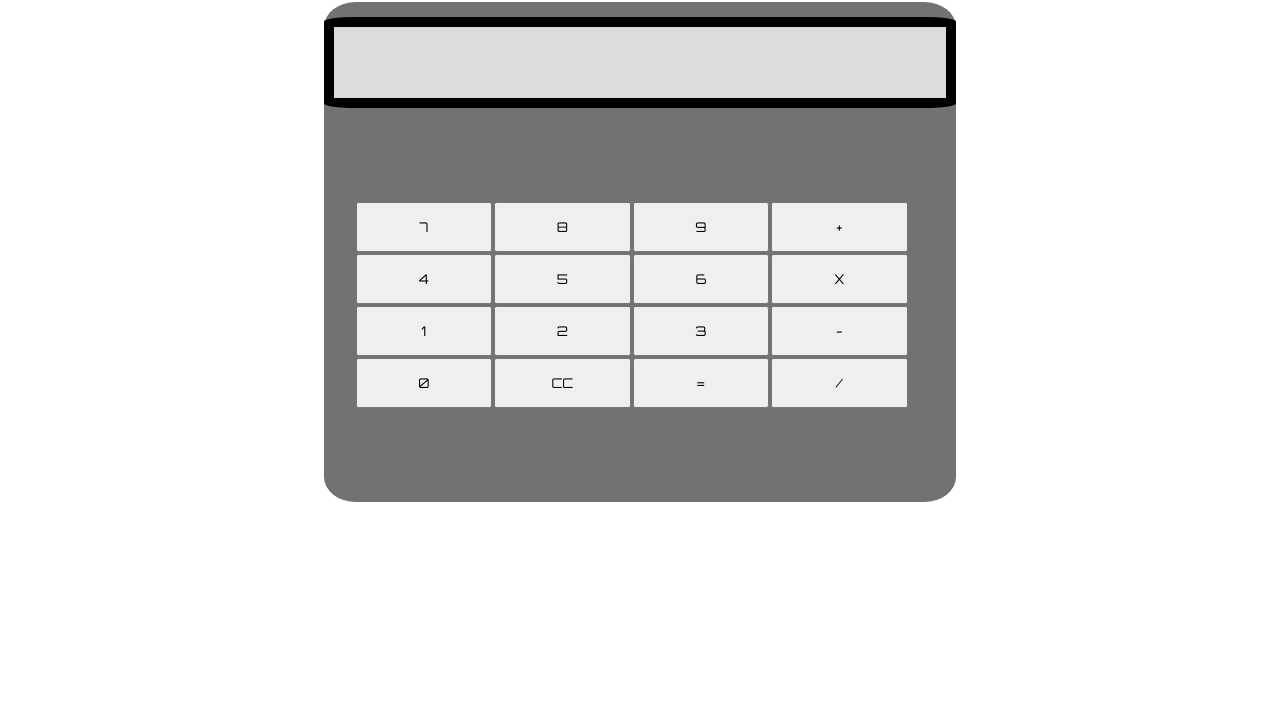
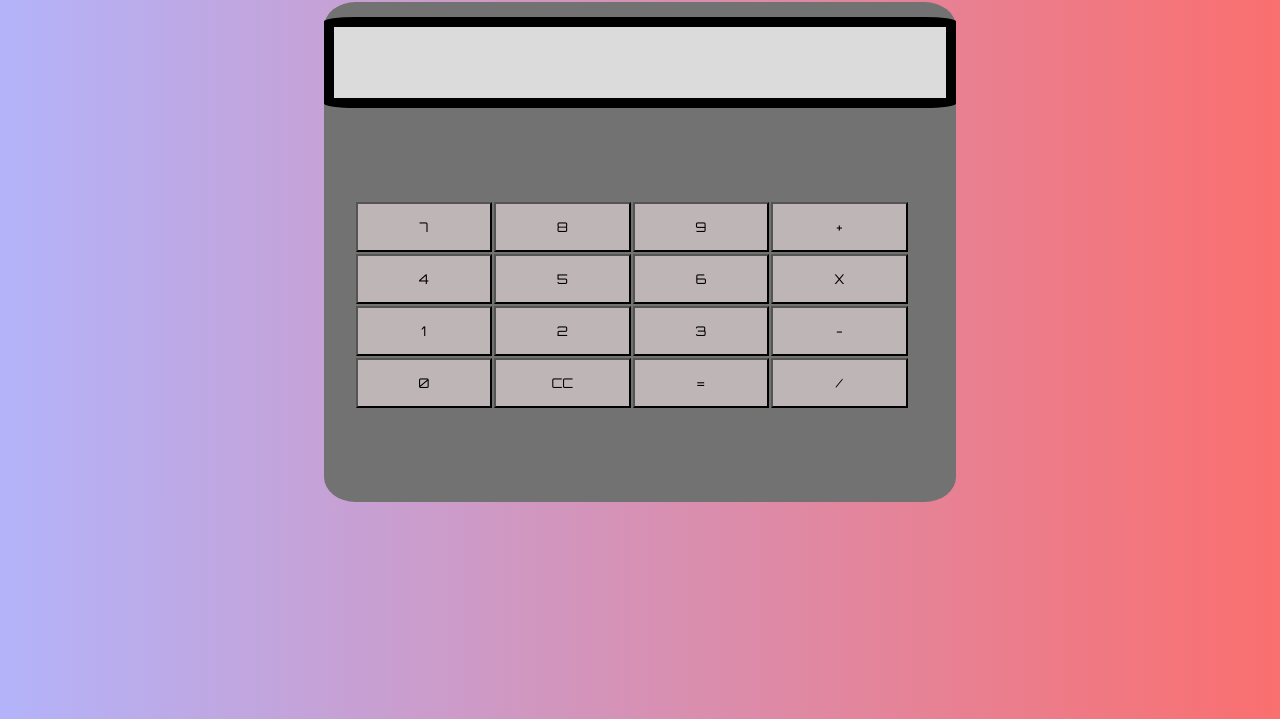
Before and after one commit to Sean-Andrews/calculator, a plain HTML site: page index.html in a window 1280 px wide. Shown: the part 81-800 px from the top of the page. Drawn offline with Linux system fonts and the light colour scheme.

Commit message:
Create background gradient

```diff
--- a/styles.css
+++ b/styles.css
@@ -1,5 +1,10 @@
 * {
     font-family: "Orbitron", sans-serif;
+}
+
+body {
+    height: 100%;
+    background-image: linear-gradient(to right, rgb(179, 179, 250), rgb(250, 111, 111));
 }
 
 #title {
@@ -49,4 +54,9 @@
 button {
     width: 24%;
     height: 50px;
+    background-color: #beb6b6;
 }
+
+button:hover {
+    background-color: #a4a1a1;
+}
```
